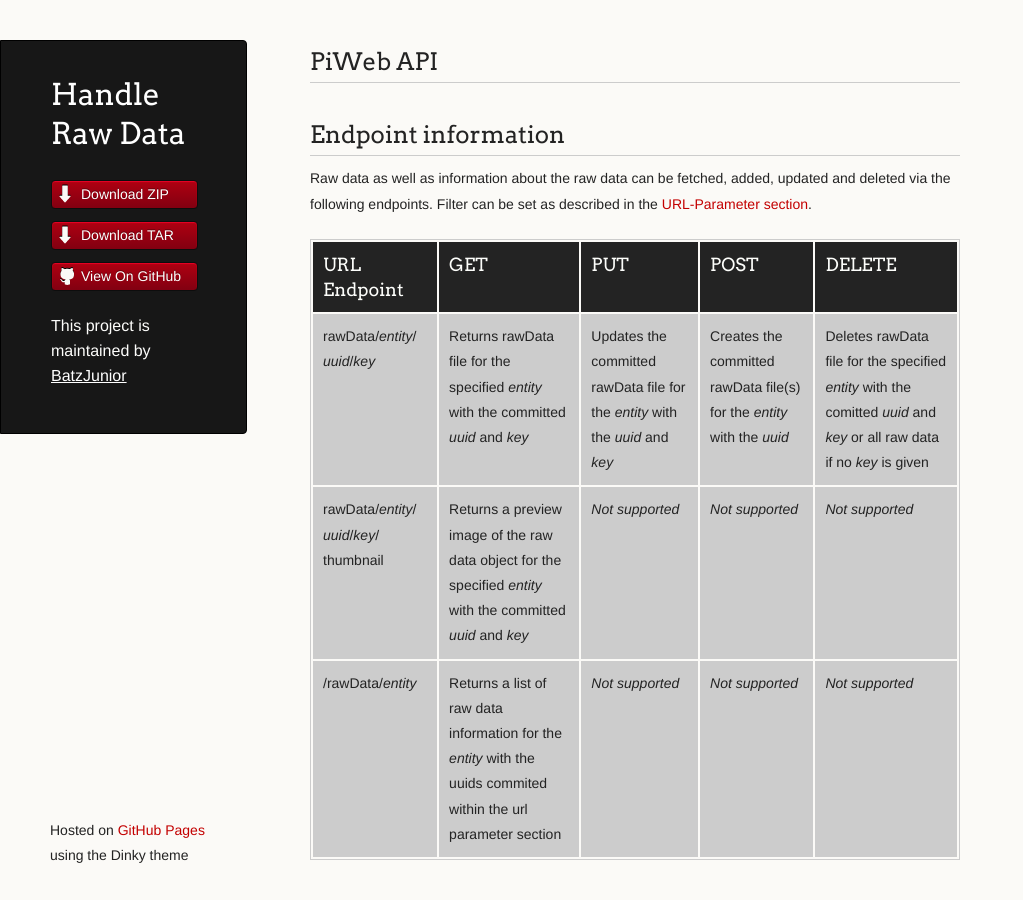
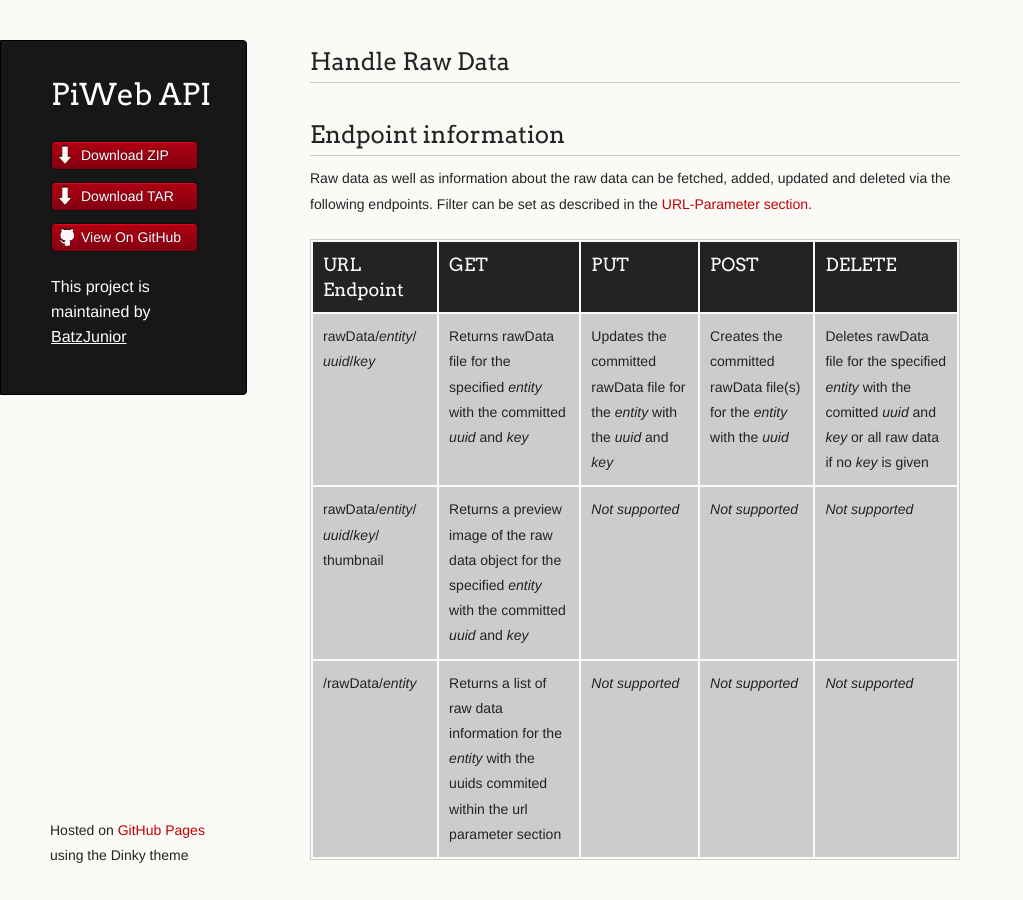
Before and after one commit to BatzJunior/testrepo, a Jekyll site: the page built from rawdata.md, in a window 1280 px wide and 900 px high. Shown: the whole window, without its empty margins (0-1023 px from the left). Built offline with Jekyll 4.4.1, drawn with Linux system fonts in a browser that asks for light colours.

Commit message:
Update frame.html

```diff
--- a/_layouts/frame.html
+++ b/_layouts/frame.html
@@ -18,7 +18,7 @@
   <body>
     <div class="wrapper">
       <header>
-        <h1 class="header">{{page.title}}</h1>
+        <h1 class="header">PiWeb API</h1>
         <p class="header"></p>
 
         <ul>
@@ -40,8 +40,7 @@
 
       </header>
       <section>
-        <h2>
-<a name="piweb-api" class="anchor" href="#piweb-api"><span class="octicon octicon-link"></span></a>PiWeb API</h2>
+        <h2>{{page.title}}</h2>
 
 {{content}}
       </section>
```
